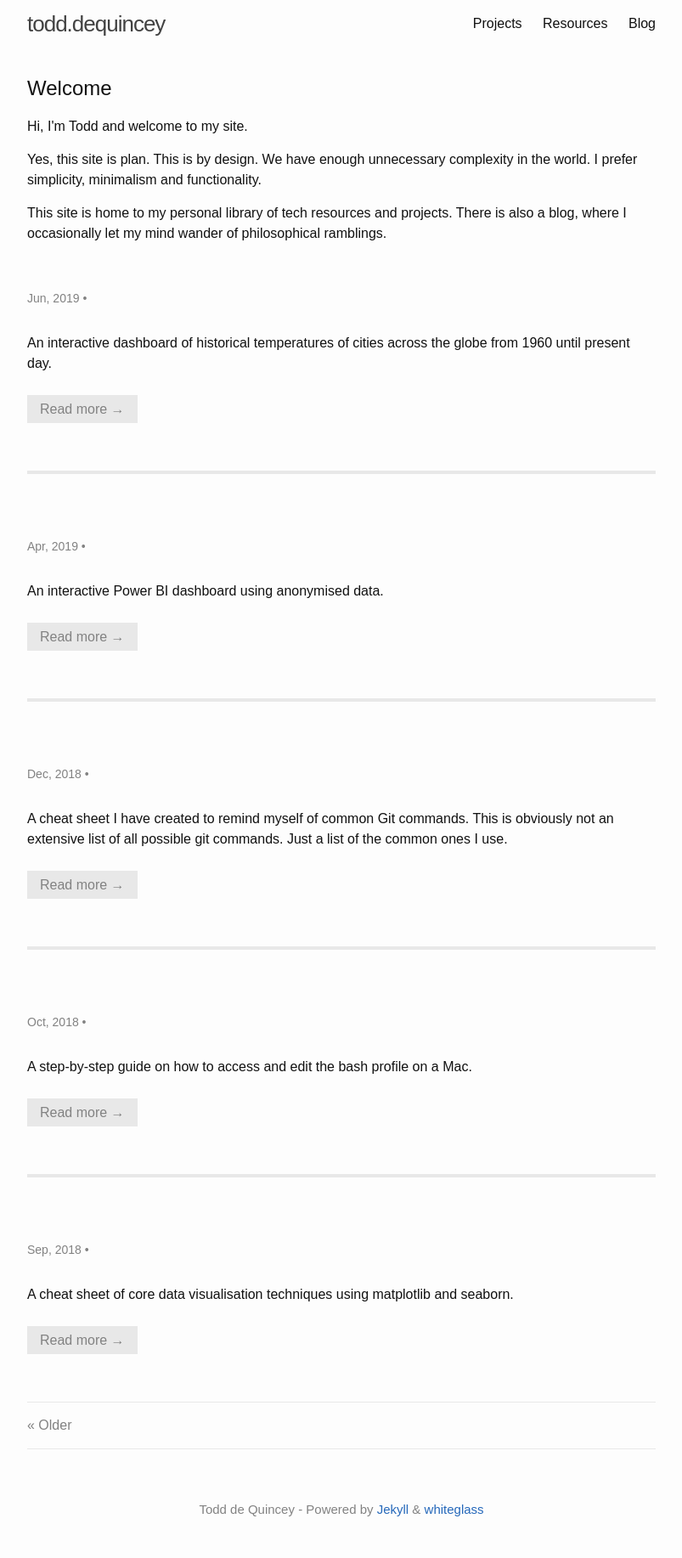
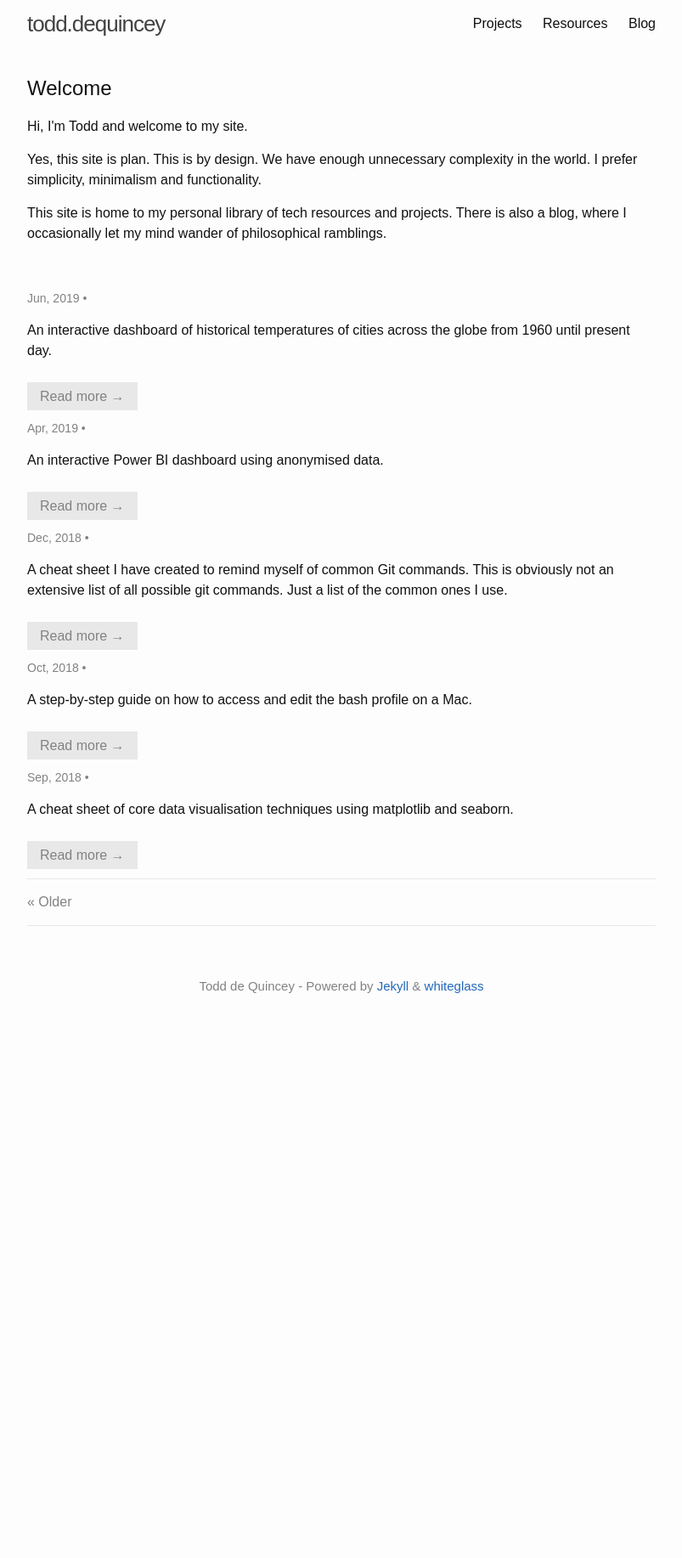
Before and after one commit to toddy86/dequincey.blog, a Jekyll site: the page built from index.html, in a window 1280 px wide. Shown: the whole page at 85% size, without its empty margins (238-1041 px from the left). Built offline with Jekyll 4.4.1, drawn with Linux system fonts in a browser that asks for light colours; the list of posts is cut into pages by our own code; after the commit the page ends 1218 px from its top, so only the background shows below that.

Commit message:
Updating home page

```diff
--- a/_layouts/home.html
+++ b/_layouts/home.html
@@ -22,12 +22,12 @@
       {% capture post_lang %}{{ post.lang | default: site_lang }}{% endcapture %}
       {% capture lang %}{% if post_lang != site_lang %}{{ post_lang }}{% endif %}{% endcapture %}
 
-      <li{% if lang != empty %} lang="{{ lang }}"{% endif %}>
-        <header class="post-header">
-              {% if page.external-url %}
-      <h2 class="post-title" itemprop="name headline"><a href="{{ page.external-url }}">{{ page.title | escape }} &rarr;</a></h2>
+
+
+    {% if page.external-url %}
+      <h2 class="post-title"><a href="{{ page.external-url }}">{{ page.title | escape }} &rarr;</a></h2>
     {% else %}
-      <h2 class="post-title" itemprop="name headline">{{ page.title | escape }}</h2>
+      <h2 class="post-title">{{ page.title | escape }}</h2>
     {% endif %}
 
           <p class="post-meta">
```
